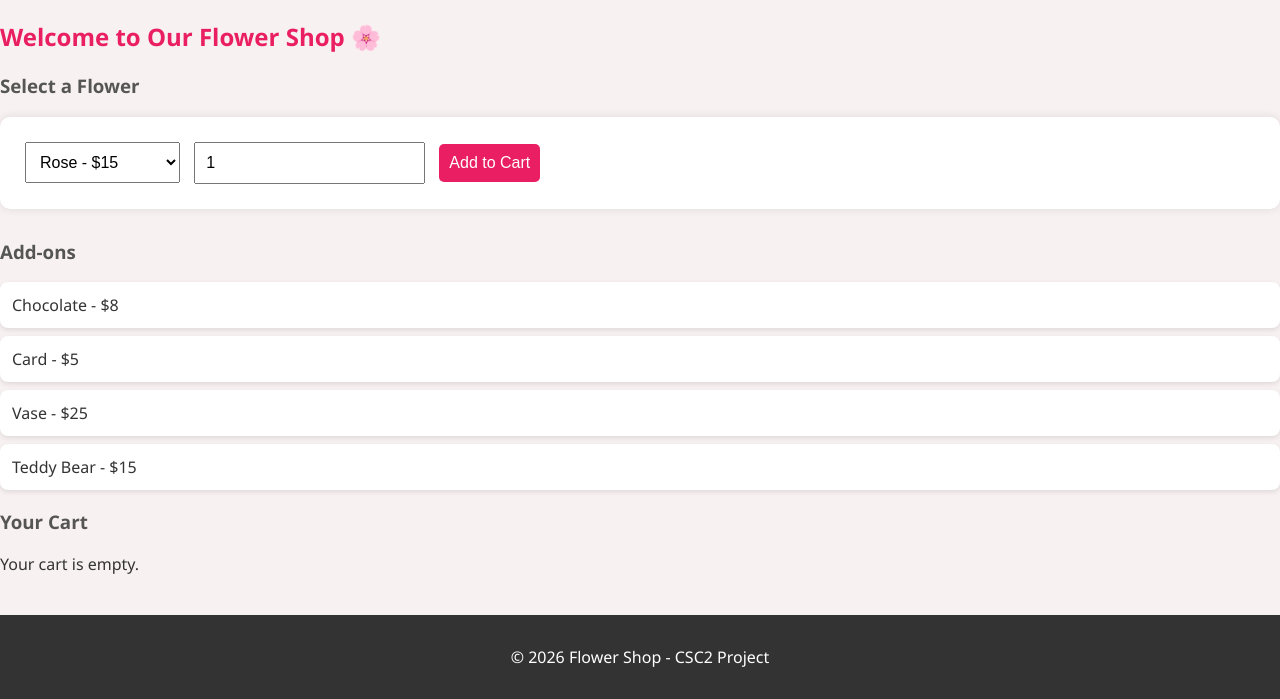
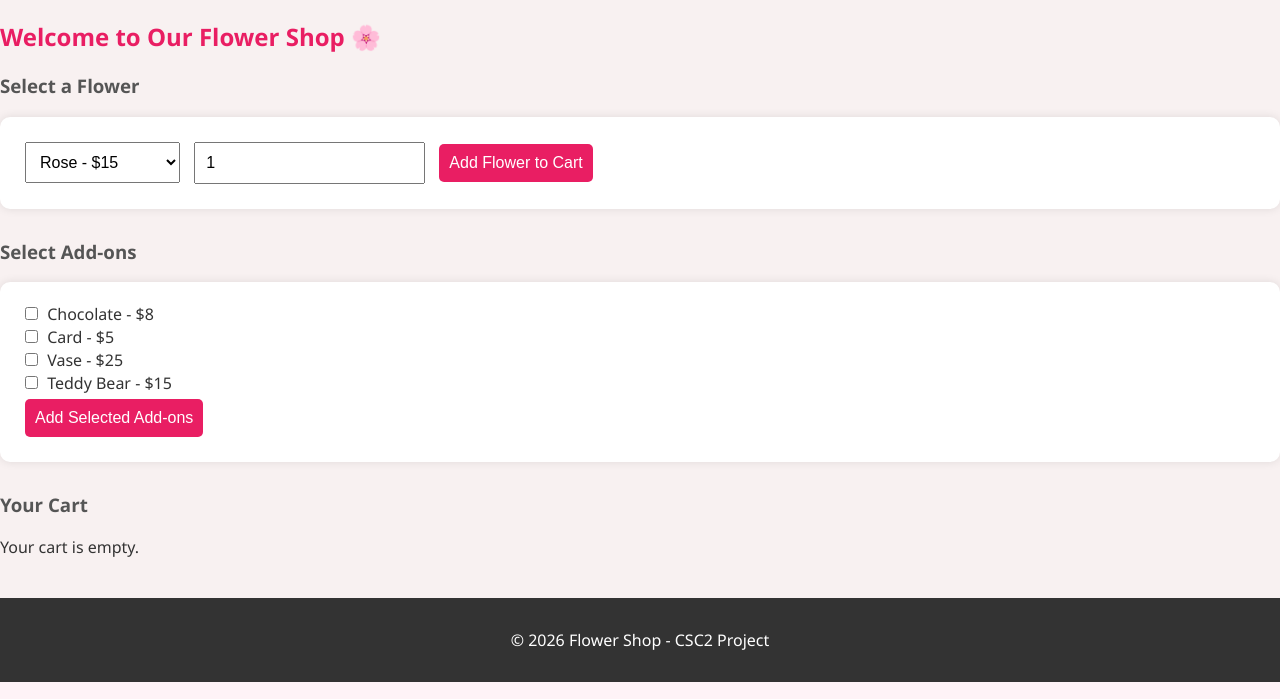
Before and after one commit to Seanethroy/Flask-Web-App, a Flask app: page / in a window 1280 px wide. Shown: the part 120-819 px from the top of the page. Run offline with Flask 3, Linux system fonts and the light colour scheme.

Commit message:
first few changes for lg2

```diff
--- a/app.py
+++ b/app.py
@@ -11,11 +11,51 @@ def load_data():
         addons = json.load(f)
     return flowers, addons
 
+def calculate_total(cart, selected_addons):
+    total = 0
+    # Flowers total
+    for details in cart.values():
+        total += details['price'] * details['quantity']
+    # Add-ons total
+    for price in selected_addons.values():
+        total += price
+    return total
+
 @app.route('/')
 def home():
     flowers, addons = load_data()
     cart = session.get('cart', {})
-    return render_template('index.html', flowers=flowers, addons=addons, cart=cart)
+    selected_addons = session.get('selected_addons', {})
+    total = calculate_total(cart, selected_addons)
+    return render_template('index.html',
+                         flowers=flowers,
+                         addons=addons,
+                         cart=cart,
+                         selected_addons=selected_addons,
+                         total=total)
+
+@app.route('/checkout', methods=['POST'])
+def checkout():
+    customer_name = request.form.get('customer_name', '').strip().title()
+    cart = session.get('cart', {})
+    selected_addons = session.get('selected_addons', {})
+
+    if not customer_name:
+        flash("❌ Please enter your name.")
+        return redirect(url_for('home'))
+
+    if not cart and not selected_addons:
+        flash("❌ Your cart is empty!")
+        return redirect(url_for('home'))
+
+    total = calculate_total(cart, selected_addons)
+
+    # Pass data to invoice
+    return render_template('invoices.html',
+                         customer_name=customer_name,
+                         cart=cart,
+                         selected_addons=selected_addons,
+                         total=total)
 
 @app.route('/add_to_cart', methods=['POST'])
 def add_to_cart():
@@ -37,11 +77,36 @@ def add_to_cart():
         flash(f"✅ Added {quantity} {flower}(s) to cart!")
     return redirect(url_for('home'))
 
+@app.route('/select_addons', methods=['POST'])
+def select_addons():
+    selected = request.form.getlist('addons')
+    flowers, addons = load_data()
+
+    if 'selected_addons' not in session:
+        session['selected_addons'] = {}
+
+    for addon in selected:
+        if addon in addons:
+            session['selected_addons'][addon] = addons[addon]['price']
+
+    if selected:
+        flash(f"✅ Added {len(selected)} add-on(s) to cart!")
+    else:
+        flash("No add-ons selected.")
+    return redirect(url_for('home'))
+
 @app.route('/remove_from_cart/<item>')
 def remove_from_cart(item):
     if 'cart' in session and item in session['cart']:
         del session['cart'][item]
-        flash(f"🗑️ Removed all {item} from the cart.")   # Improved message
+        flash(f"🗑️ Removed all {item} from the cart.")
+    return redirect(url_for('home'))
+
+@app.route('/cancel_order')
+def cancel_order():
+    session.pop('cart', None)
+    session.pop('selected_addons', None)
+    flash("🗑️ Order has been cancelled.")
     return redirect(url_for('home'))
 
 @app.route('/about')
--- a/templates/index.html
+++ b/templates/index.html
@@ -13,18 +13,22 @@
         {% endfor %}
     </select>
     <input type="number" name="quantity" min="1" value="1" required>
-    <button type="submit">Add to Cart</button>
+    <button type="submit">Add Flower to Cart</button>
 </form>
 
-<h3>Add-ons</h3>
-<ul>
+<h3>Select Add-ons</h3>
+<form action="{{ url_for('select_addons') }}" method="post">
     {% for addon, details in addons.items() %}
-        <li>{{ addon }} - ${{ details.price }}</li>
+        <label>
+            <input type="checkbox" name="addons" value="{{ addon }}">
+            {{ addon }} - ${{ details.price }}
+        </label><br>
     {% endfor %}
-</ul>
+    <button type="submit">Add Selected Add-ons</button>
+</form>
 
 <h3>Your Cart</h3>
-{% if cart %}
+{% if cart or selected_addons %}
     <ul>
     {% for item, details in cart.items() %}
         <li>
@@ -32,6 +36,11 @@
             <a href="{{ url_for('remove_from_cart', item=item) }}">Remove</a>
         </li>
     {% endfor %}
+    {% if selected_addons %}
+        {% for addon, price in selected_addons.items() %}
+        <li>{{ addon }} - ${{ price }}</li>
+        {% endfor %}
+    {% endif %}
     </ul>
 {% else %}
     <p>Your cart is empty.</p>
```
